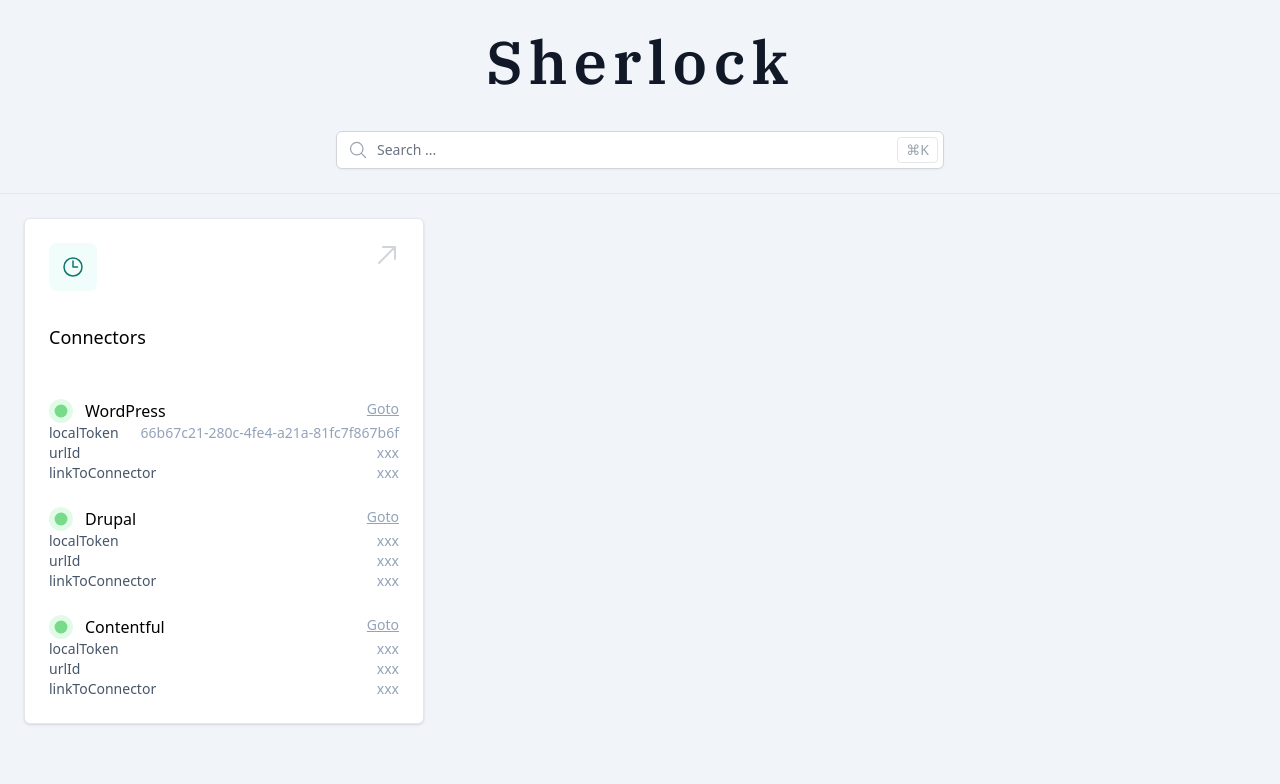
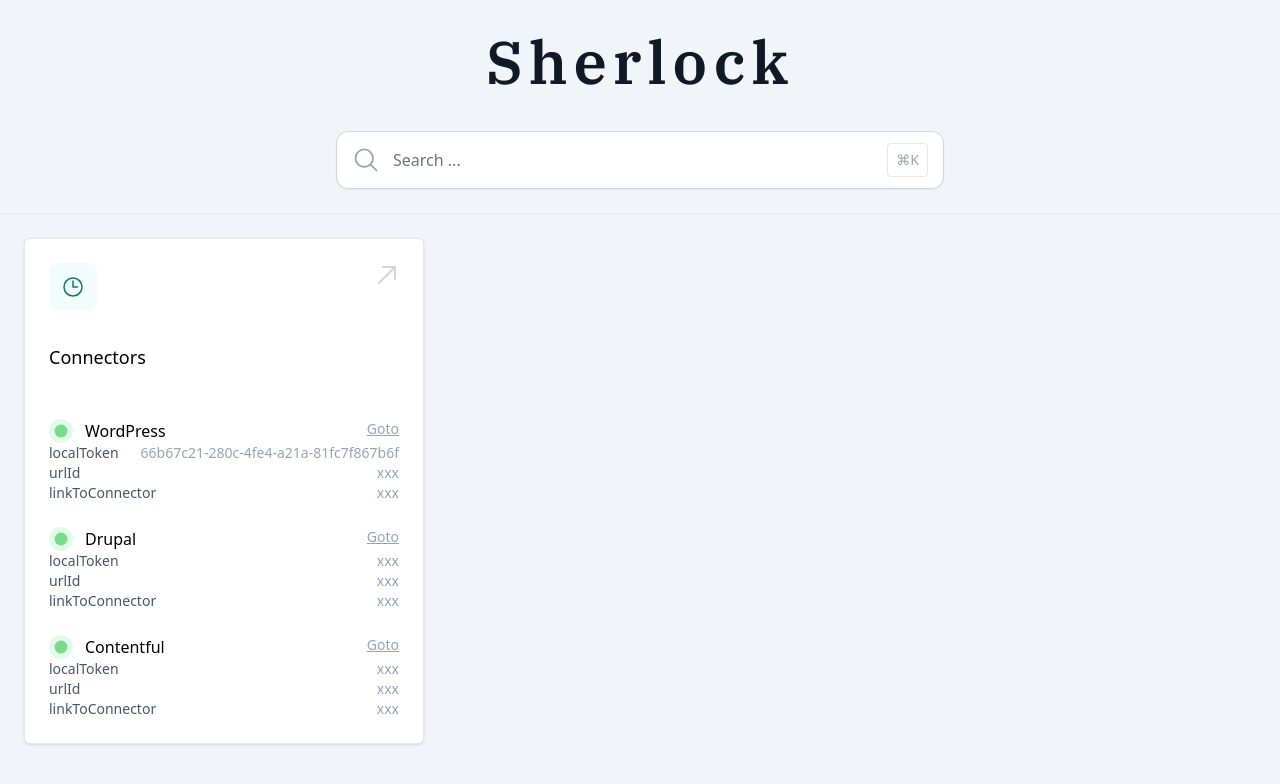
Before and after one commit to thesivak/sherlock, a Vue app: page / in a window 1280 px wide. Shown: the top 784 px of the page. Built offline with nearby package versions, Linux system fonts and the light colour scheme.

Commit message:
larger search

```diff
--- a/src/components/Search.vue
+++ b/src/components/Search.vue
@@ -29,9 +29,9 @@ onMounted(() => {
 <template>
   <div class="mx-auto mt-8 flex max-w-7xl items-center justify-center sm:px-6 lg:px-8">
     <div class="relative w-1/2">
-      <div class="pointer-events-none absolute inset-y-0 left-0 flex items-center pl-3">
+      <div class="pointer-events-none absolute inset-y-0 left-0 flex items-center pl-4">
         <svg
-          class="h-5 w-5 text-gray-400"
+          class="h-7 w-7 text-gray-400"
           xmlns="http://www.w3.org/2000/svg"
           fill="none"
           viewBox="0 0 24 24"
@@ -50,10 +50,10 @@ onMounted(() => {
         v-model="searchQuery"
         type="text"
         placeholder="Search ..."
-        class="block w-full rounded-md border-gray-300 pr-12 pl-10 shadow-sm focus:border-indigo-500 focus:ring-indigo-500 sm:text-sm"
+        class="block w-full rounded-xl border-gray-300 py-4 text-md font-light pr-12 pl-14 shadow-sm focus:border-indigo-500 focus:ring-indigo-500"
         @keyup.enter="handleSearch"
       >
-      <div class="absolute inset-y-0 right-0 flex py-1.5 pr-1.5">
+      <div class="absolute inset-y-0 right-0 flex py-3 pr-4">
         <kbd
           class="inline-flex items-center rounded border border-gray-200 px-2 font-sans text-sm font-medium text-gray-400"
         >⌘K</kbd>
```
